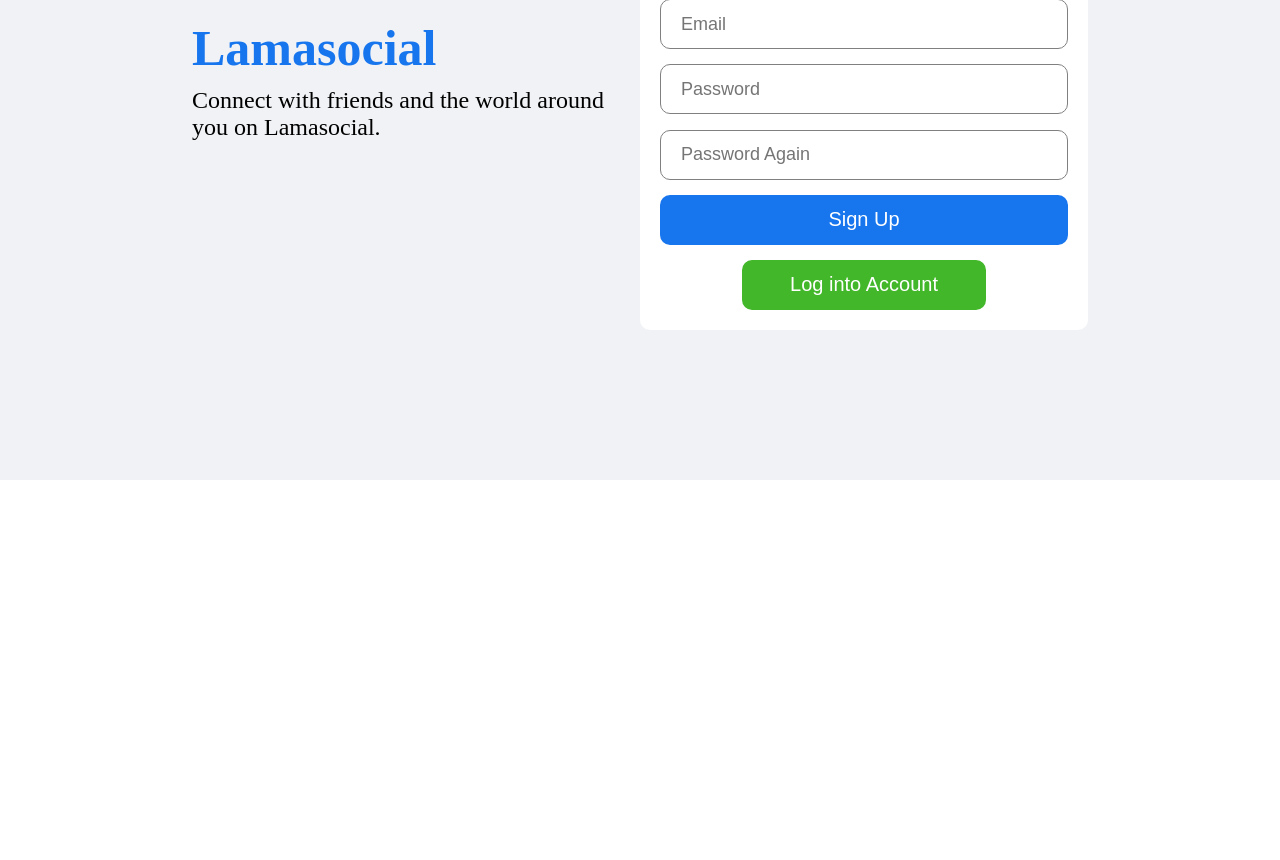
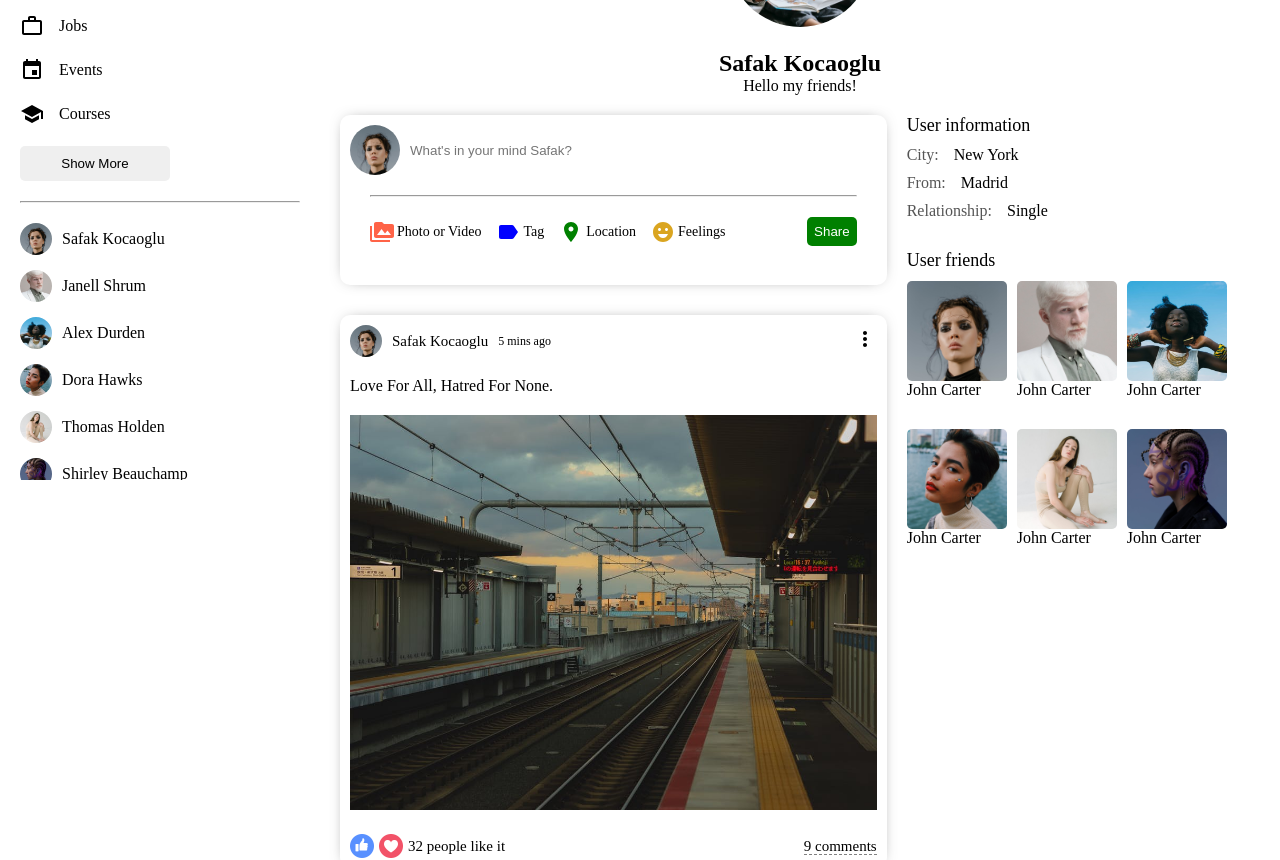
Before and after one commit to NagarajMurgod/Social-Media-App, a React (Vite) app in the folder client/: page /profile in a window 1280 px wide. Shown: the part 320-1180 px from the top of the page. Before the commit the page ends 800 px from the top, so only its background shows below. Built offline with nearby package versions, Linux system fonts and the light colour scheme.

Commit message:
front end

```diff
--- a/client/package.json
+++ b/client/package.json
@@ -15,7 +15,8 @@
     "@mui/icons-material": "^6.1.9",
     "@mui/material": "^6.1.9",
     "react": "^18.3.1",
-    "react-dom": "^18.3.1"
+    "react-dom": "^18.3.1",
+    "react-router-dom": "^7.0.1"
   },
   "devDependencies": {
     "@eslint/js": "^9.15.0",
--- a/client/src/App.jsx
+++ b/client/src/App.jsx
@@ -2,12 +2,26 @@
 import Login from "./pages/login/Login";
 import Profile from "./pages/profile/Profile";
 import Register from "./pages/register/Register";
+import {
+  BrowserRouter as Router,
+  Routes,
+  Route,
+
+} from "react-router-dom";
 
 function App() {
 
   return (
     <>
-      <Register/>
+      <Router>
+
+        <Routes>
+          <Route path="/login" element={<Login/>} />
+          <Route path="/" element={<Home/>} />
+          <Route path="/register" element={<Register/>} />
+          <Route path="/profile" element={<Profile/>} />
+        </Routes>
+      </Router>
     </>
   )
 }
--- a/client/src/components/post/post.css
+++ b/client/src/components/post/post.css
@@ -4,6 +4,7 @@
   -webkit-box-shadow: 0px 0px 16px -8px rgba(0, 0, 0, 0.68);
   box-shadow: 0px 0px 16px -8px rgba(0, 0, 0, 0.68);
   margin: 30px 0;
+
 }
 
 .postWrapper {
@@ -46,7 +47,7 @@
     margin-top: 20px;
     width: 100%;
     max-height: 500px;
-    object-fit: contain;
+    object-fit: cover;
 }
 
 .postBottom{
```
Also changed, not shown: 1 other file (tests, documents, lock files or other folders).
